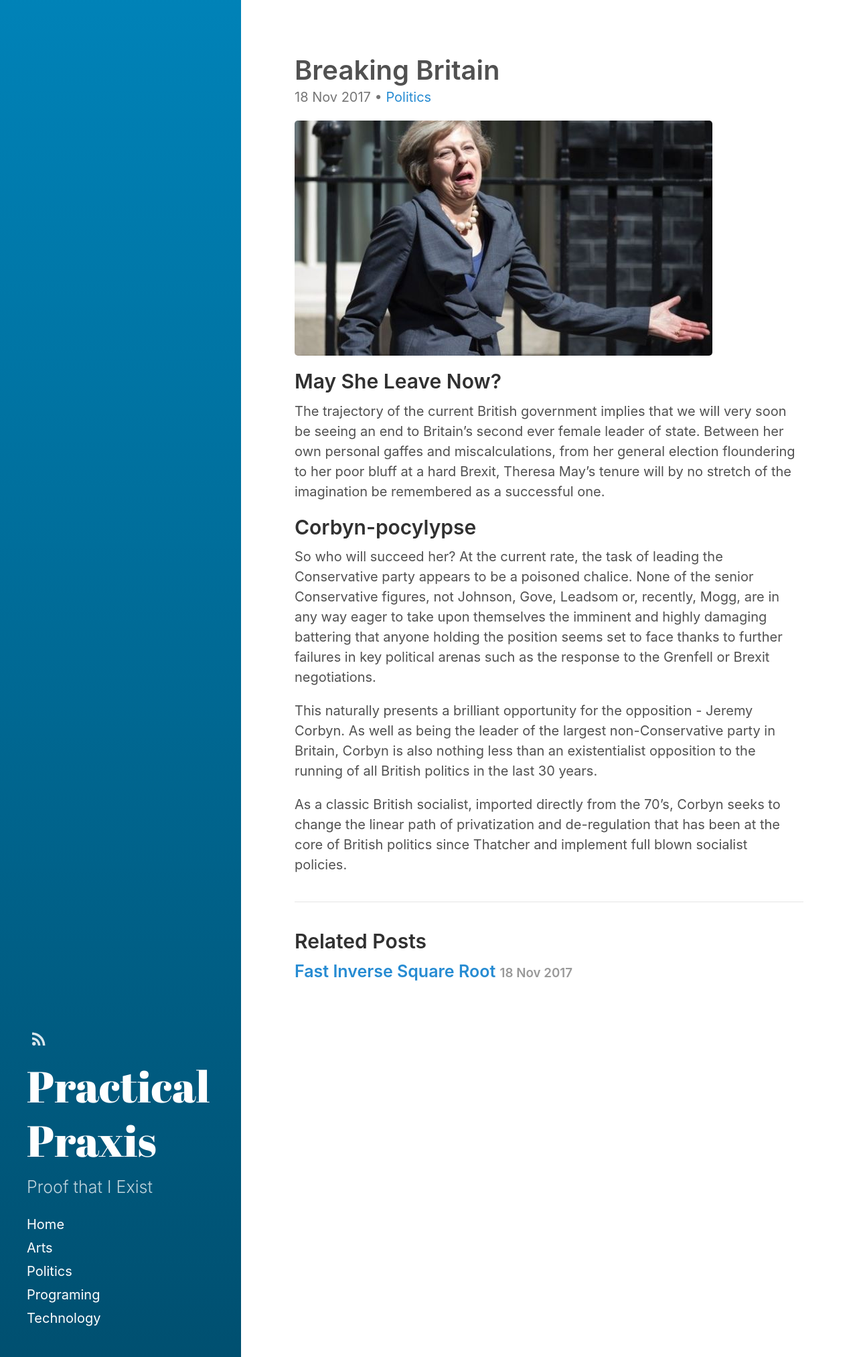
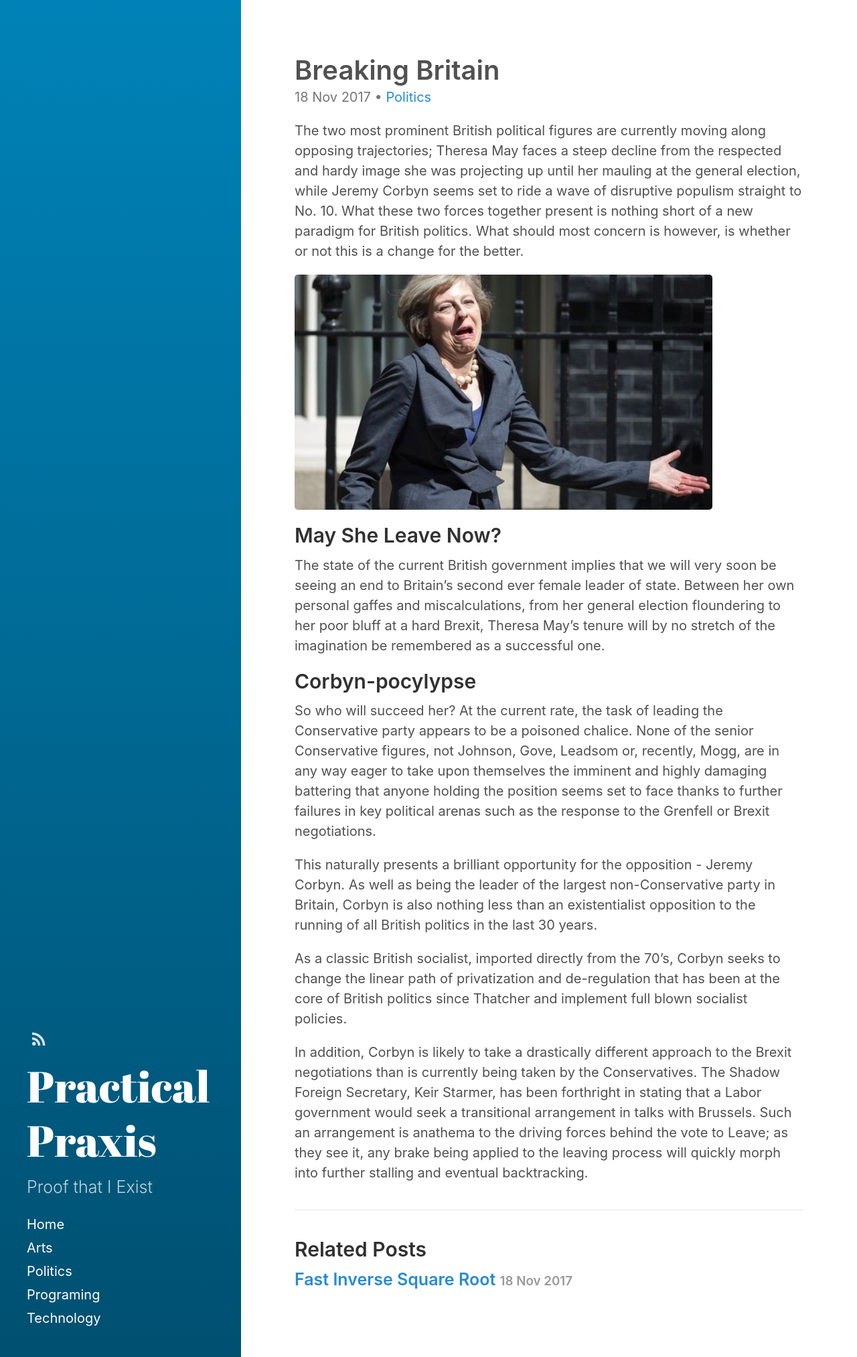
Before and after one commit to PracticalPraxis/PracticalPraxis.github.io, a Jekyll site: the page built from _posts/2017-11-18-Breaking-Britain.md, in a window 1280 px wide. Shown: the whole page at 67% size. Built offline with Jekyll 4.4.1, drawn with Linux system fonts in a browser that asks for light colours.

Commit message:
Further tidying up

```diff
--- a/_posts/2017-11-18-Breaking-Britain.md
+++ b/_posts/2017-11-18-Breaking-Britain.md
@@ -5,11 +5,13 @@ categories: Politics
 excerpt_separator:  <!--more-->
 ---
 
+The two most prominent British political figures are currently moving along opposing trajectories; Theresa May faces a steep decline from the respected and hardy image she was projecting up until her mauling at the general election, while Jeremy Corbyn seems set to ride a wave of disruptive populism straight to No. 10. What these two forces together present is nothing short of a new paradigm for British politics. What should most concern is however, is whether or not this is a change for the better.
+
 ![Leader of the World's 5th Most Powerful Nation]({{"/assets/jpg/Theresa_Confused.jpg"}})
 
 ## May She Leave Now?
 
-The trajectory of the current British government implies that we will very soon be seeing an end to Britain's
+The state of the current British government implies that we will very soon be seeing an end to Britain's
 second ever female leader of state. Between her own personal gaffes and miscalculations, from her general election
 floundering to her poor bluff at a hard Brexit, Theresa May's tenure will by no stretch of the imagination be remembered as a successful one.
 
@@ -23,3 +25,5 @@ than an existentialist opposition to the running of all British politics in the
 
 As a classic British socialist, imported directly from the 70's, Corbyn seeks to change the linear path of privatization and de-regulation that has been at the core of British politics since Thatcher and
 implement full blown socialist policies.
+
+In addition, Corbyn is likely to take a drastically different approach to the Brexit negotiations than is currently being taken by the Conservatives. The Shadow Foreign Secretary, Keir Starmer, has been forthright in stating that a Labor government would seek a transitional arrangement in talks with Brussels. Such an arrangement is anathema to the driving forces behind the vote to Leave; as they see it, any brake being applied to the leaving process will quickly morph into further stalling and eventual backtracking.
```
Also changed, not shown: assets/jpg/Zombie_Panic/ZP1.jpg (added), assets/jpg/Zombie_Panic/ZP2.jpg (added), assets/jpg/Zombie_Panic/ZP3.jpg (added), assets/jpg/Zombie_Panic/ZP4.jpg (added).
